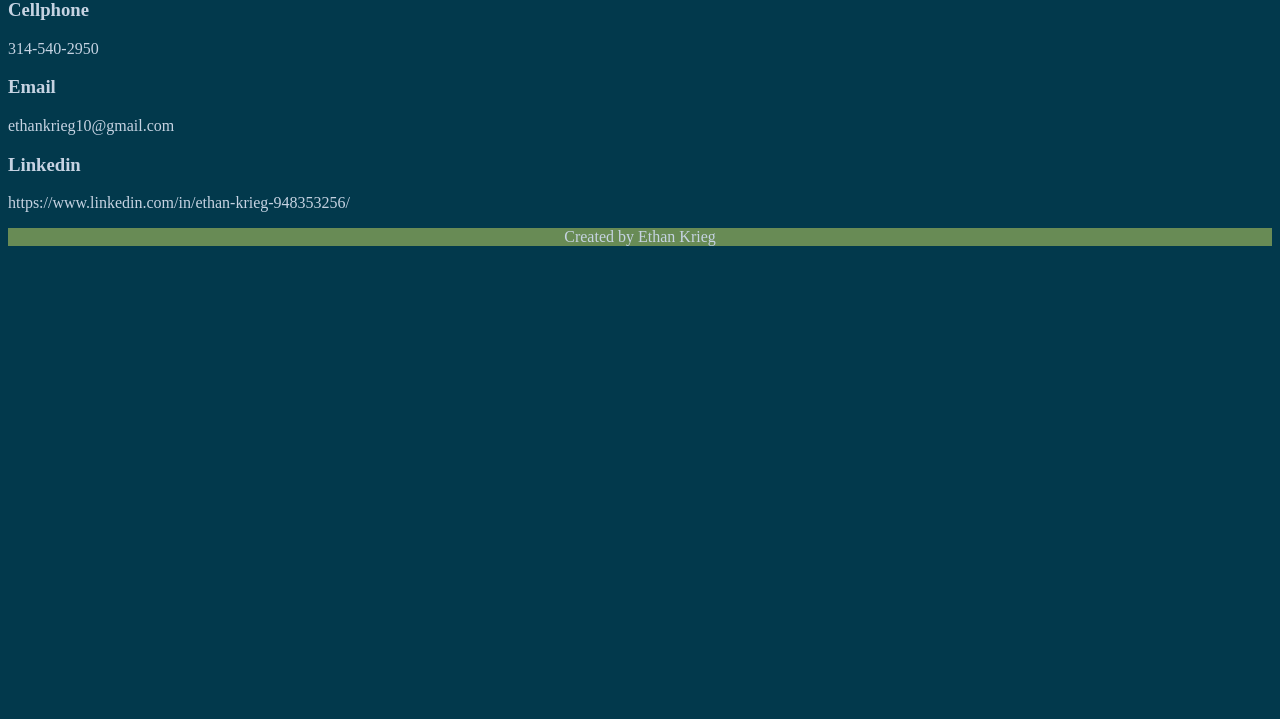
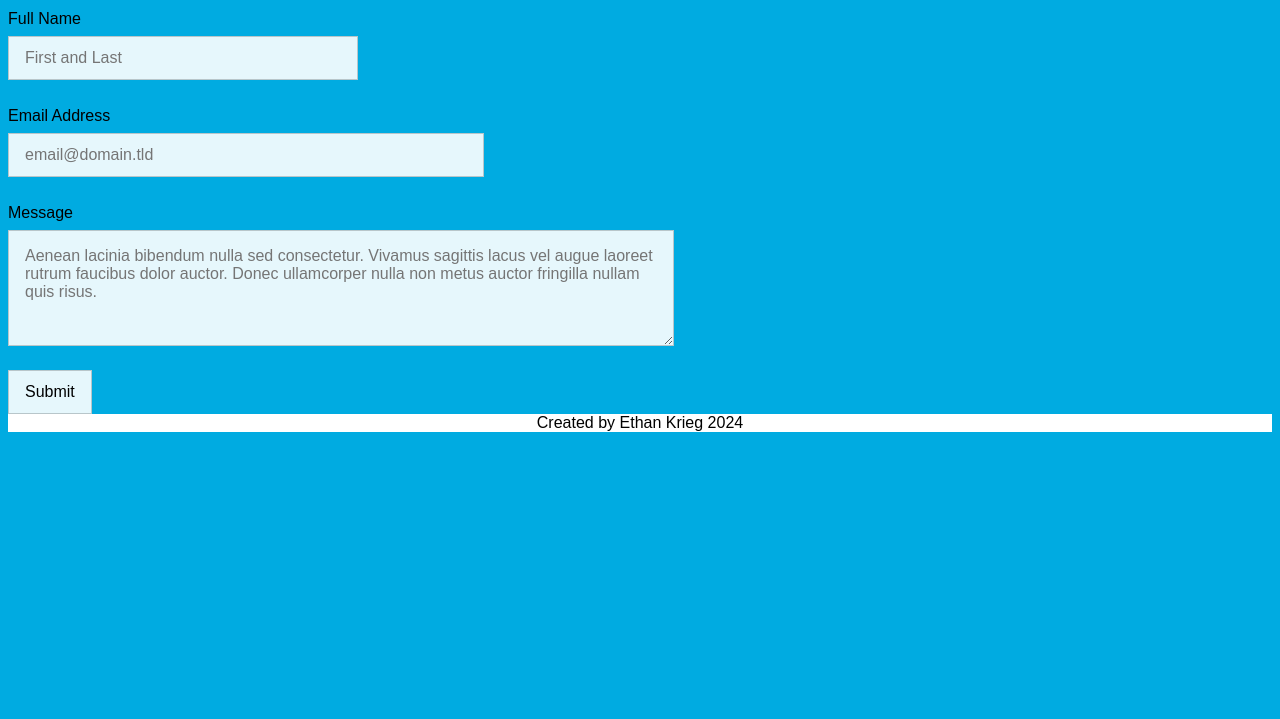
Before and after one commit to EKrieger14/Capstone, a website: page contact.html in a window 1280 px wide. Shown: the part 81-800 px from the top of the page. Drawn offline with Linux system fonts and the light colour scheme.

Commit message:
Week 5 capstone progress

```diff
--- a/contact.html
+++ b/contact.html
@@ -10,14 +10,26 @@
   <header>
     <h1>Contact me</h1>
   </header>
-  <main>
+  <!-- <main>
     <h3>Cellphone</h3>
     <p>314-540-2950</p>
     <h3>Email</h3>
     <p>ethankrieg10@gmail.com</p>
     <h3>Linkedin</h3>
     <p>https://www.linkedin.com/in/ethan-krieg-948353256/</p>
-  </main>
-  <footer>Created by Ethan Krieg</footer>
+  </main> -->
+  <form id="fs-frm" name="simple-contact-form" accept-charset="utf-8" action="https://formspree.io/f/mdoqjlwj" method="post">
+    <fieldset id="fs-frm-inputs">
+      <label for="full-name">Full Name</label>
+      <input type="text" name="name" id="full-name" placeholder="First and Last" required="">
+      <label for="email-address">Email Address</label>
+      <input type="email" name="_replyto" id="email-address" placeholder="email@domain.tld" required="">
+      <label for="message">Message</label>
+      <textarea rows="5" name="message" id="message" placeholder="Aenean lacinia bibendum nulla sed consectetur. Vivamus sagittis lacus vel augue laoreet rutrum faucibus dolor auctor. Donec ullamcorper nulla non metus auctor fringilla nullam quis risus." required=""></textarea>
+      <input type="hidden" name="_subject" id="email-subject" value="Contact Form Submission">
+    </fieldset>
+    <input type="submit" value="Submit">
+  </form>
+  <footer>Created by Ethan Krieg 2024</footer>
 </body>
 </html>
--- a/index.js
+++ b/index.js
@@ -0,0 +1,3 @@
+document.querySelector(".fa-bars").addEventListener("click", () => {
+  document.querySelector("nav > ul").classList.toggle("hidden--mobile");
+});
--- a/style.css
+++ b/style.css
@@ -1,13 +1,162 @@
+:root {
+  --primary-color: #00ABE1;
+  --secondary-color: #FFFFFF;
+  --text-primary-color: #000000;
+}
+
 body {
-  background-color: #02394C;
-  color: #c6d3e2;
+  display: flex;
+  flex-direction: column;
+  background-color: var(--primary-color);
+  color: var(--text-primary-color);
+  font-family: "Libre Franklin", sans-serif;
+  font-optical-sizing: auto;
+  font-weight: 500;
+  font-style: normal;
 }
 
 a {
-  color: #c6d3e2;
+  color: var(--secondary-color);
 }
 
 footer {
   text-align: center;
-  background-color: #688B55;
+  background-color: var(--secondary-color);
+  align-items: flex-end;
 }
+#fs-frm label {
+  color: var(--text-primary-color);
+}
+
+#fs-frm input,
+#fs-frm select,
+#fs-frm textarea,
+#fs-frm fieldset,
+#fs-frm optgroup,
+#fs-frm label,
+#fs-frm #card-element:disabled {
+  font-family: inherit;
+  font-size: 100%;
+  border: none;
+  border-radius: 0;
+  display: block;
+  width: 100%;
+  padding: 0;
+  margin: 0;
+  -webkit-appearance: none;
+  -moz-appearance: none;
+}
+#fs-frm label,
+#fs-frm legend,
+#fs-frm ::placeholder {
+  font-size: 1rem;
+  margin-bottom: .5rem;
+  padding-top: .2rem;
+  display: flex;
+  align-items: baseline;
+}
+
+/* border, padding, margin, width */
+#fs-frm input,
+#fs-frm select,
+#fs-frm textarea,
+#fs-frm #card-element {
+  border: 1px solid rgba(0,0,0,0.2);
+  background-color: rgba(255,255,255,0.9);
+  padding: .75em 1rem;
+  margin-bottom: 1.5rem;
+}
+#fs-frm input:focus,
+#fs-frm select:focus,
+#fs-frm textarea:focus {
+  background-color: var(--secondary-color);
+  outline-style: solid;
+  outline-width: thin;
+  outline-color: gray;
+  outline-offset: -1px;
+}
+#fs-frm [type="text"],
+#fs-frm [type="email"] {
+  width: 100%;
+}
+#fs-frm [type="button"],
+#fs-frm [type="submit"],
+#fs-frm [type="reset"] {
+  width: auto;
+  cursor: pointer;
+  -webkit-appearance: button;
+  -moz-appearance: button;
+  appearance: button;
+}
+#fs-frm [type="button"]:focus,
+#fs-frm [type="submit"]:focus,
+#fs-frm [type="reset"]:focus {
+  outline: none;
+}
+#fs-frm [type="submit"],
+#fs-frm [type="reset"] {
+  margin-bottom: 0;
+}
+#fs-frm select {
+  text-transform: none;
+}
+
+#fs-frm [type="checkbox"] {
+  -webkit-appearance: checkbox;
+  -moz-appearance: checkbox;
+  appearance: checkbox;
+  display: inline-block;
+  width: auto;
+  margin: 0 .5em 0 0 !important;
+}
+
+#fs-frm [type="radio"] {
+  -webkit-appearance: radio;
+  -moz-appearance: radio;
+  appearance: radio;
+}
+
+/* address, locale */
+#fs-frm fieldset.locale input[name="city"],
+#fs-frm fieldset.locale select[name="state"],
+#fs-frm fieldset.locale input[name="postal-code"] {
+  display: inline;
+}
+#fs-frm fieldset.locale input[name="city"] {
+  width: 52%;
+}
+#fs-frm fieldset.locale select[name="state"],
+#fs-frm fieldset.locale input[name="postal-code"] {
+  width: 20%;
+}
+#fs-frm fieldset.locale input[name="city"],
+#fs-frm fieldset.locale select[name="state"] {
+  margin-right: 3%;
+}
+
+#full-name {
+  max-width: 25%;
+}
+
+#email-address {
+  max-width: 35%;
+}
+
+#message {
+  max-width: 50%;
+}
+#input {
+  color: black;
+}
+
+@media (min-width: 550px) {
+  nav > .fa-bars {
+    display: none;
+  }
+}
+
+@media (max-width: 550px) {
+  .hidden--mobile {
+    display: none;
+  }
+}
```
Also changed, not shown: about.html (+1 -1 lines), index.html (+17 -4 lines).
